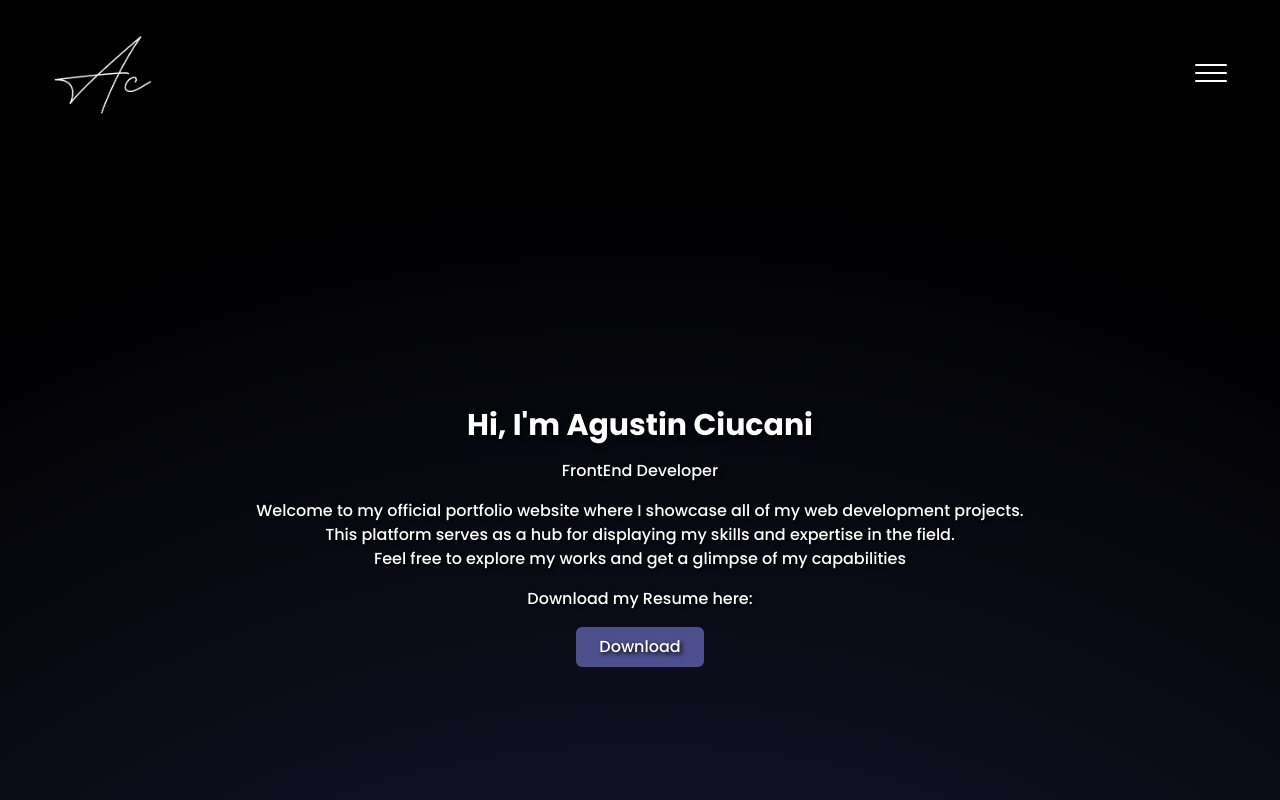
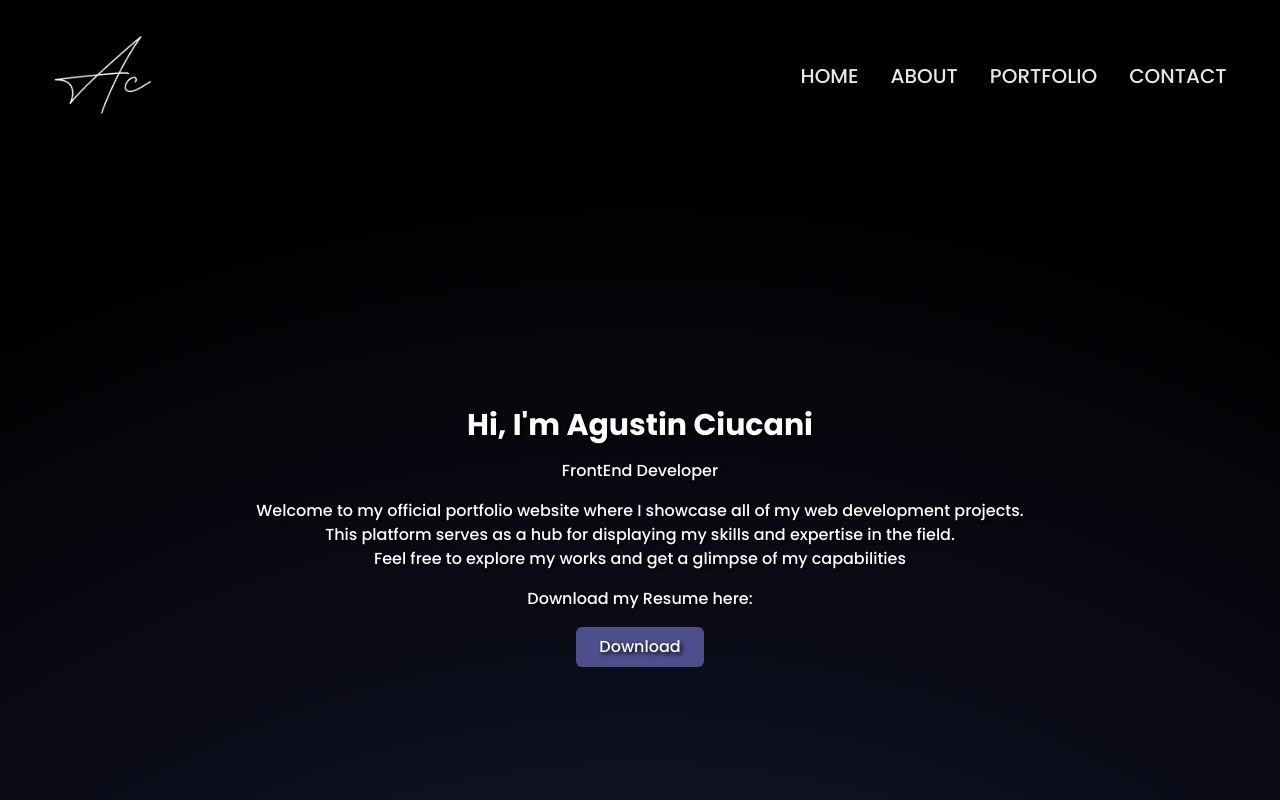
Before and after one commit to YukaC/PortfolioReact, a Next.js app: page / in a window 1280 px wide. Shown: the top 800 px of the page. Built offline with nearby package versions, Linux system fonts and the light colour scheme.

Commit message:
fixes on navbar animations and media breakpoints

```diff
--- a/components/gridPortfolio.jsx
+++ b/components/gridPortfolio.jsx
@@ -4,13 +4,13 @@ import projectData from "../components/gridItems";
 
 const GridItem = ({ imgSrc, alt, title, description, repoLink }) => {
   return (
-    <div id="grid-item" className="grid relative mb-10 md:ml-8 min-h-[32rem]">
+    <div id="grid-item" className="grid relative mb-10 lg:ml-8 min-h-[32rem]">
       <a
         href={repoLink}
-        className="flex p-2 flex-col items-stretch border border-gray-200 rounded-lg shadow md:max-w-2xl bg-opacity-40 hover:bg-white hover:backdrop-blur-3xl hover:bg-opacity-10 dark:border-gray-700 bg-[#1E2040]"
+        className="flex p-2 flex-col items-stretch border border-gray-200 rounded-lg shadow lg:max-w-2xl bg-opacity-40 hover:bg-white hover:backdrop-blur-3xl hover:bg-opacity-10 dark:border-gray-700 bg-[#1E2040]"
       >
         <Image
-          className="rounded-xl min-w-[16rem] md:max-w-full"
+          className="rounded-xl min-w-[16rem] lg:max-w-full"
           src={imgSrc}
           alt={alt}
           width={480}
@@ -30,7 +30,7 @@ const GridItem = ({ imgSrc, alt, title, description, repoLink }) => {
 };
 
 const GridItems = () => (
-  <div className="grid grid-cols-1 md:grid-cols-3 gap-4">
+  <div className="grid grid-cols-1 lg:grid-cols-3 gap-4">
     {projectData.map((project) => (
       <div
         key={project.title}
--- a/components/navbar.jsx
+++ b/components/navbar.jsx
@@ -1,5 +1,6 @@
 import { useState } from "react";
 import Image from "next/image";
+
 const Navbar = () => {
   const [isMenuOpen, setIsMenuOpen] = useState(false);
 
@@ -18,7 +19,7 @@ const Navbar = () => {
         behavior: "smooth",
       });
     }
-    setIsMenuOpen(false); // Close the menu after clicking a link
+    setIsMenuOpen(false)
   };
 
   const spanElements = [
@@ -41,7 +42,7 @@ const Navbar = () => {
           />
         </div>
         <button
-          className="md:hidden z-50"
+          className="md:hidden z-50 block w-8 h-12"
           id="menuToggle"
           onClick={() => setIsMenuOpen(!isMenuOpen)}
         >
@@ -49,7 +50,7 @@ const Navbar = () => {
         </button>
 
         <ul
-          className={`text-center top-20 h-64 w-full absolute bg-main-color transition-all duration-[600ms] ease-in ${
+          className={`text-center top-20 h-64 w-full absolute md:h-auto md:bg-transparent md:w-auto md:flex md:items-center md:static bg-main-color transition-all duration-[600ms] ease-in ${
             isMenuOpen ? "" : "menu-hidden"
           }`}
         >
@@ -57,10 +58,12 @@ const Navbar = () => {
             <li
               key={tag.name}
               style={{
-                transitionDelay: isMenuOpen ? `${index * .2}s` : `${(Tags.length - index - 1) * .2}s`,
-                opacity: isMenuOpen ? "1" : "0",
+                transitionDelay: isMenuOpen ? `${index * .2}s` : `${(Tags.length - index - 1) * .2}s`
               }}
-              className={`text-xl md:ml-8 md:my-0 my-7 transition-all duration-[250ms] ease-out `}
+              className={`text-xl navbar-opt md:ml-8 md:my-0 my-7 transition-all duration-[250ms] ease-out ${
+                isMenuOpen ? "opacity-1" : "opacity-0"
+              }`}
+
             >
               <button
                 onClick={() => scrollToSection(tag.name)}
--- a/src/pages/index.jsx
+++ b/src/pages/index.jsx
@@ -10,10 +10,10 @@ import { faEnvelope } from "@fortawesome/free-solid-svg-icons";
 const Index = () => (
   <Layout title="Agustin Ciucani | Portfolio">
     <section
-      className="flex flex-col justify-center min-h-screen py-10 space-y-6 md:py-0 text-start"
+      className="flex flex-col justify-center min-h-screen py-10 space-y-6 lg:py-0 text-start"
       id="home"
     >
-      <div className="flex flex-col items-center mt-10 space-y-4 text-center md:justify-center">
+      <div className="flex flex-col items-center mt-10 space-y-4 text-center lg:justify-center">
         <h1>Hi, I&apos;m Agustin Ciucani</h1>
         <h3>FrontEnd Developer</h3>
         <h4 className="my-8 text-base">
@@ -32,11 +32,11 @@ const Index = () => (
     </section>
 
     <section
-      className="flex flex-col justify-center min-h-screen py-10 space-y-6 md:py-0 text-start"
+      className="flex flex-col justify-center min-h-screen py-10 space-y-6 lg:py-0 text-start"
       id="about"
     >
-      <div className="items-center mt-10 md:inline-flex md:justify-center">
-        <div className="w-full md:w-1/2 md:text-lg">
+      <div className="items-center mt-10 lg:inline-flex lg:justify-center">
+        <div className="w-full lg:w-1/2 lg:text-lg">
           <h1>
             About Me
             <span className="line"></span>
@@ -72,9 +72,9 @@ const Index = () => (
             </ul>
           </div>
         </div>
-        <div className="flex justify-center md:ml-14">
+        <div className="flex justify-center lg:ml-14">
           <Image
-            className="mt-12 rounded-xl md:mt-0 "
+            className="mt-12 rounded-xl lg:mt-0 "
             src="/profilePic.png"
             alt="ImgProfile"
             width={300}
@@ -85,7 +85,7 @@ const Index = () => (
     </section>
 
     <section
-      className="flex flex-col justify-center min-h-screen py-10 md:py-0 text-start"
+      className="flex flex-col justify-center min-h-screen py-10 lg:py-0 text-start"
       id="portfolio"
     >
       <h1>
@@ -94,7 +94,7 @@ const Index = () => (
       </h1>
 
       <div
-        className="items-center mt-10 md:inline-flex md:justify-center"
+        className="items-center mt-10 lg:inline-flex lg:justify-center"
         id="gridCont"
       >
         <GridPortfolio />
@@ -103,7 +103,7 @@ const Index = () => (
 
     <section
       id="contact"
-      className="flex flex-col items-center justify-center min-h-screen py-10 space-y-6 text-center md:py-0"
+      className="flex flex-col items-center justify-center min-h-screen py-10 space-y-6 text-center lg:py-0"
     >
       <h1 className="text-3xl">Contact</h1>
       <p className="max-w-3xl text-center">
--- a/src/styles/globals.css
+++ b/src/styles/globals.css
@@ -108,14 +108,6 @@ body::-webkit-scrollbar-thumb {
   border-radius: 5px;
 }
 
-#menuToggle{
-  display: block;
-  width: 2rem;
-  height: 3rem;
-  border: 0;
-  background: transparent;
-}
-
 #menuToggle span {
   display: flex;
   margin-bottom: 6px;
@@ -136,3 +128,10 @@ body::-webkit-scrollbar-thumb {
   color: rgba(25, 25, 25, 0);
   z-index: 99;
 }
+
+@media screen and (min-width: 768px){
+   .navbar-opt {
+  opacity: 1;
+  visibility: visible;
+}
+}
```
